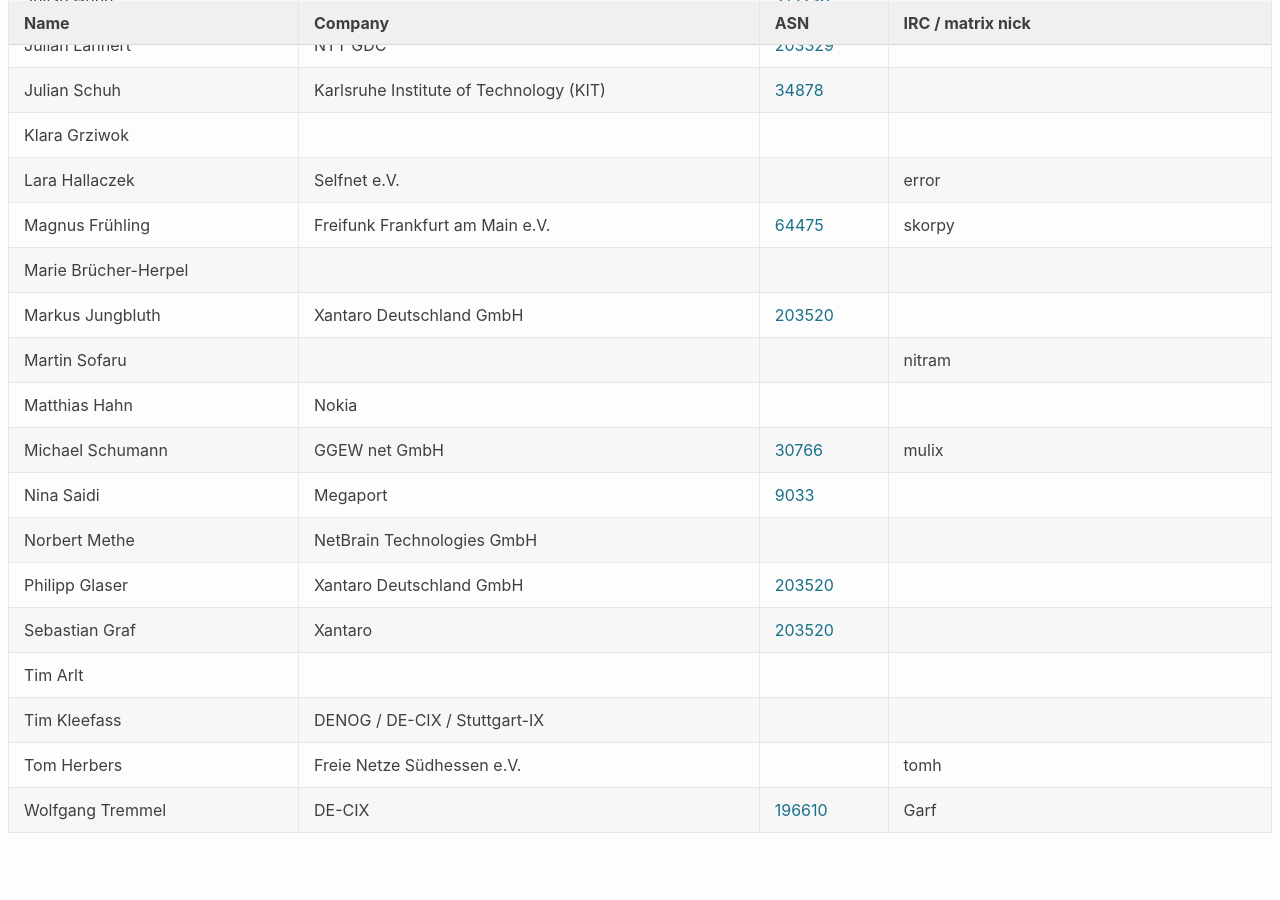
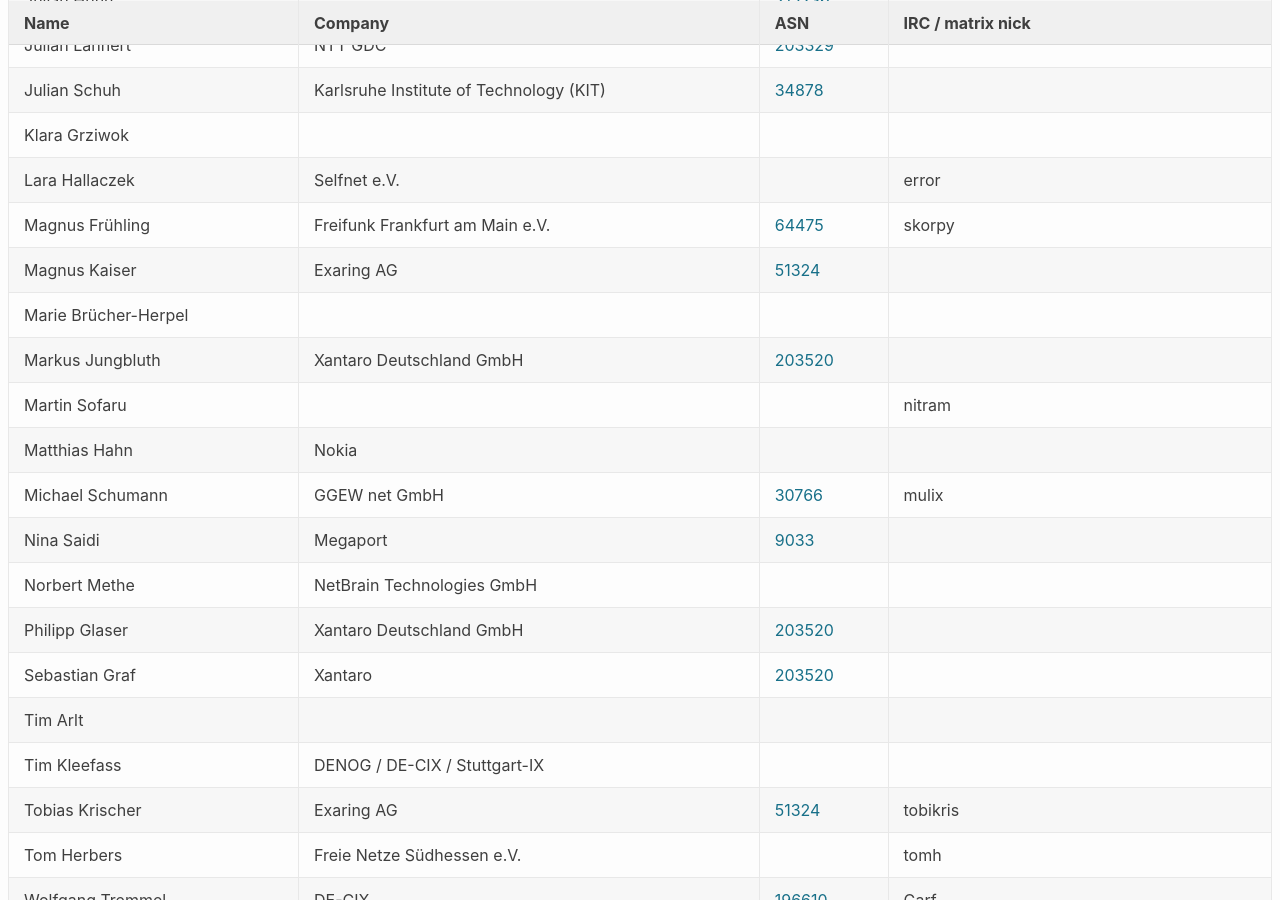
Before and after one commit to denog/pretix-attendeelist, a Jekyll site: the page built from denogmeetup25-01/index.markdown, in a window 1280 px wide and 900 px high, scrolled down 661 px. Built offline with Jekyll 4.4.1, drawn with Linux system fonts in a browser that asks for light colours; before the commit the page ends 1524 px from its top, so only the background shows below that.

Commit message:
Latest data: Fri Jan 24 11:27:48 UTC 2025

```diff
--- a/_data/attendees_denogmeetup25-01.json
+++ b/_data/attendees_denogmeetup25-01.json
@@ -114,6 +114,12 @@
     "asn": "64475"
   },
   {
+    "name": "Magnus Kaiser",
+    "company": "Exaring AG",
+    "irc": null,
+    "asn": "51324"
+  },
+  {
     "name": "Marie Brücher-Herpel",
     "company": null,
     "irc": null,
@@ -180,6 +186,12 @@
     "asn": null
   },
   {
+    "name": "Tobias Krischer",
+    "company": "Exaring AG",
+    "irc": "tobikris",
+    "asn": "51324"
+  },
+  {
     "name": "Tom Herbers",
     "company": "Freie Netze Südhessen e.V.",
     "irc": "tomh",
```
